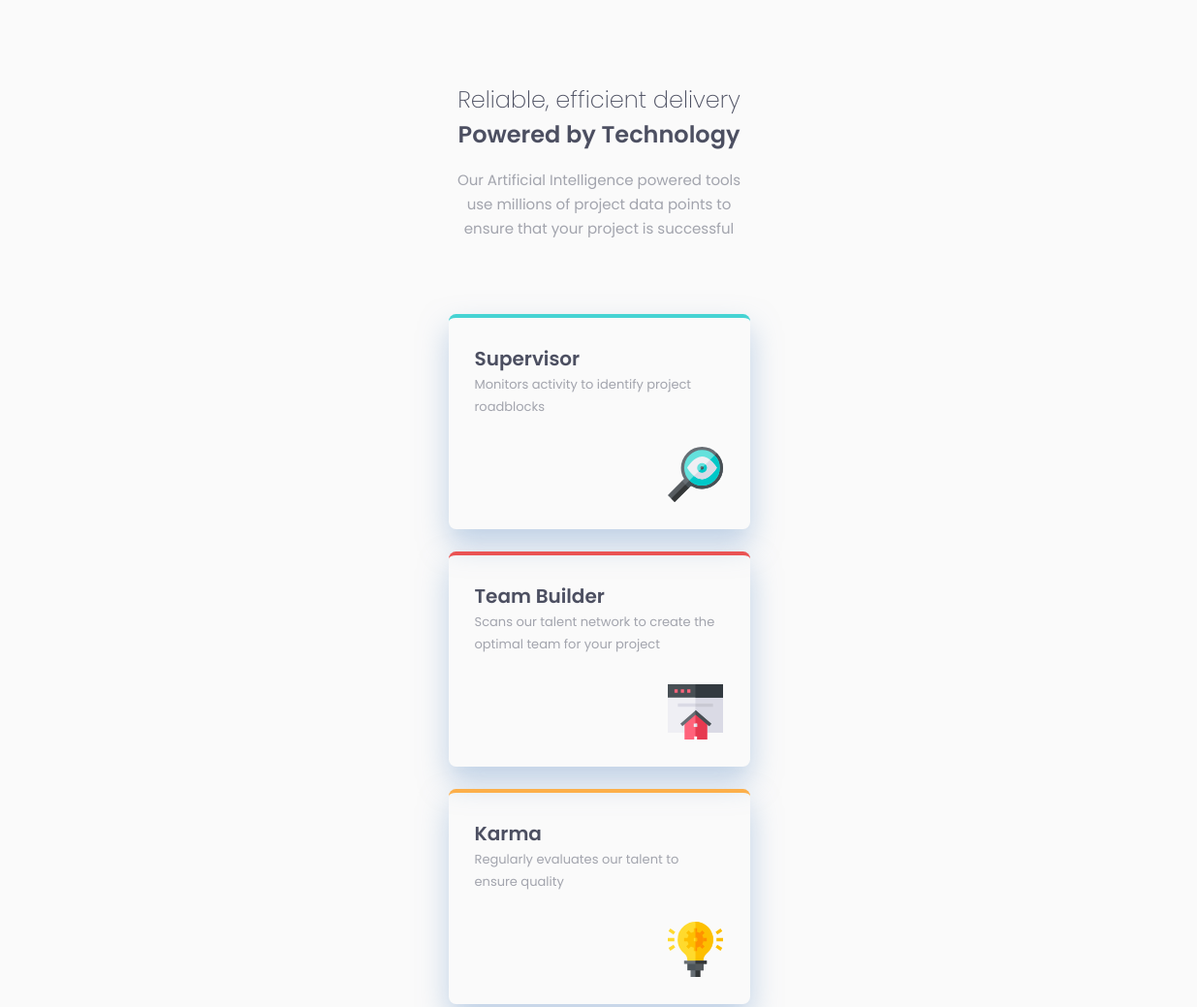
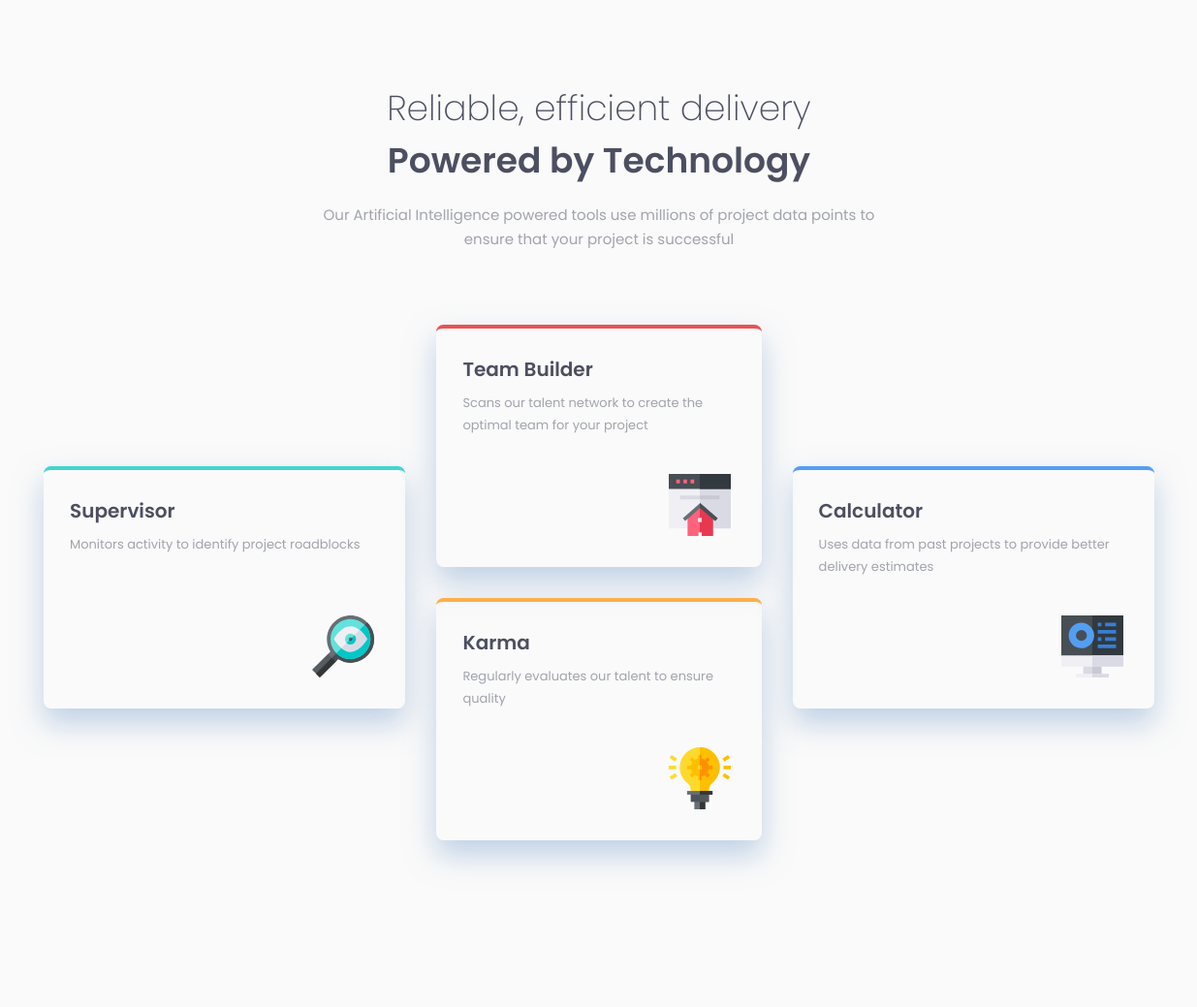
Before and after one commit to KrzysztofGrudzien/frontend-mentor-four-card-feature-section, a plain HTML site: page index.html in a window 1536 px wide. Shown: the top 1039 px of the page at 97% size, without its empty margins (150-1385 px from the left). After the commit the page ends 977 px from the top, so only its background shows below. Drawn offline with Linux system fonts and the light colour scheme.

Commit message:
add styles for desktop version and update readme.md

```diff
--- a/css/style.css
+++ b/css/style.css
@@ -141,3 +141,55 @@ a:active {
     right: 1.75rem;
     width: 57px;
 }
+
+/* ------- DESKTOP ------- */
+
+@media screen and (min-width: 1440px) {
+    .feature {
+        max-width: 1210px;
+    }
+
+    .feature__title,
+    .feature__slogan {
+        font-size: 2.25rem;
+        line-height: 54px;
+        text-align: center;
+    }
+
+    .feature__description {
+        margin: 1rem auto 4.75rem auto;
+        width: 50%;
+    }
+
+    .feature__cards {
+        align-items: center;
+        display: flex;
+        justify-content: space-between;
+    }
+
+    .feature__cards div {
+        margin: 0 2rem;
+        width: 100%;
+    }
+
+    .card {
+        min-height: 250px;
+        width: 100%;
+    }
+
+    .feature__cards div > .card {
+        margin-bottom: 2rem;
+    }
+
+    .card__img {
+        bottom: 2rem;
+        height: 64px;
+        position: absolute;
+        right: 2rem;
+        width: 64px;
+    }
+
+    .card__description {
+        padding-top: 0.5rem;
+    }
+}
```
Also changed, not shown: 1 other file.
